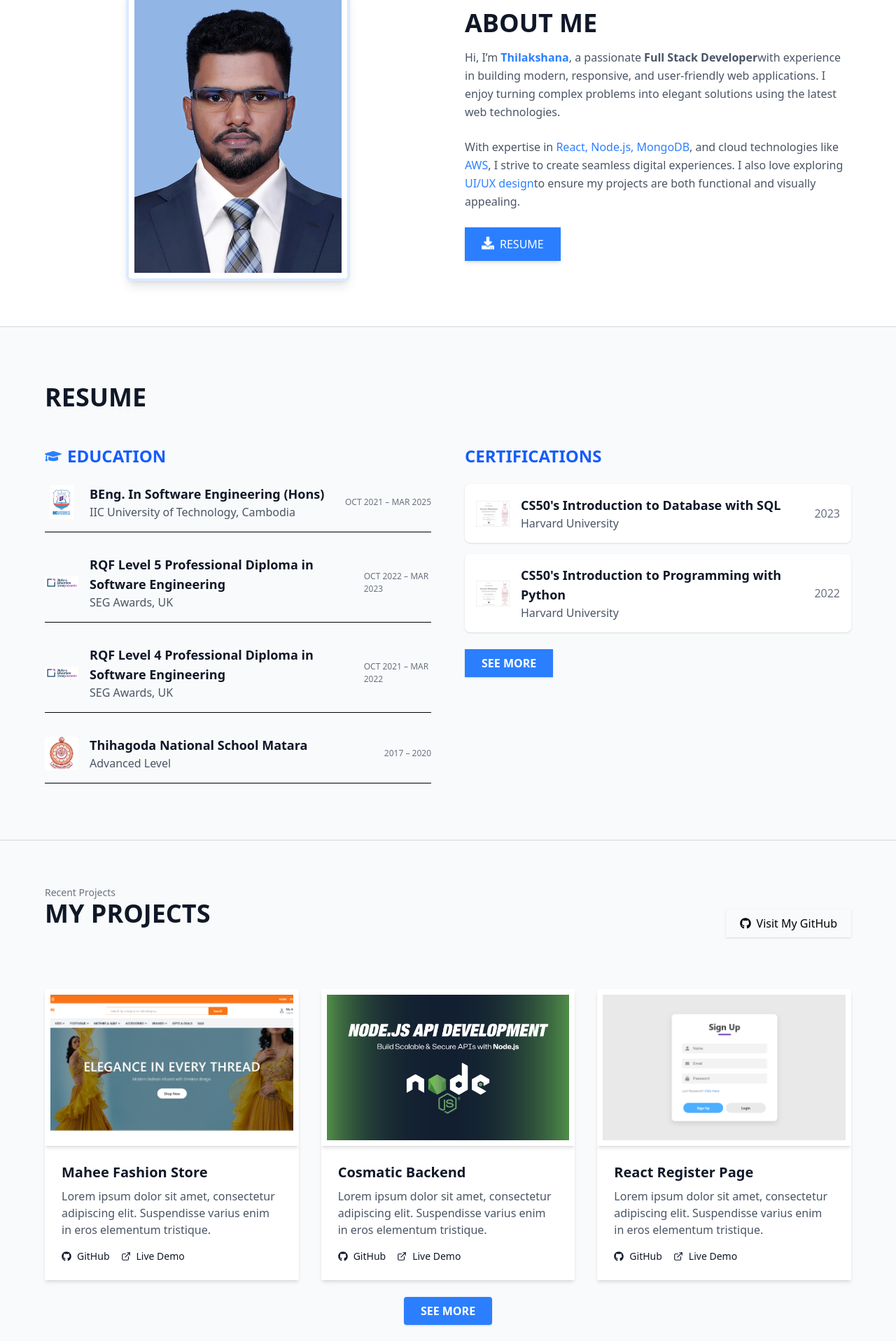
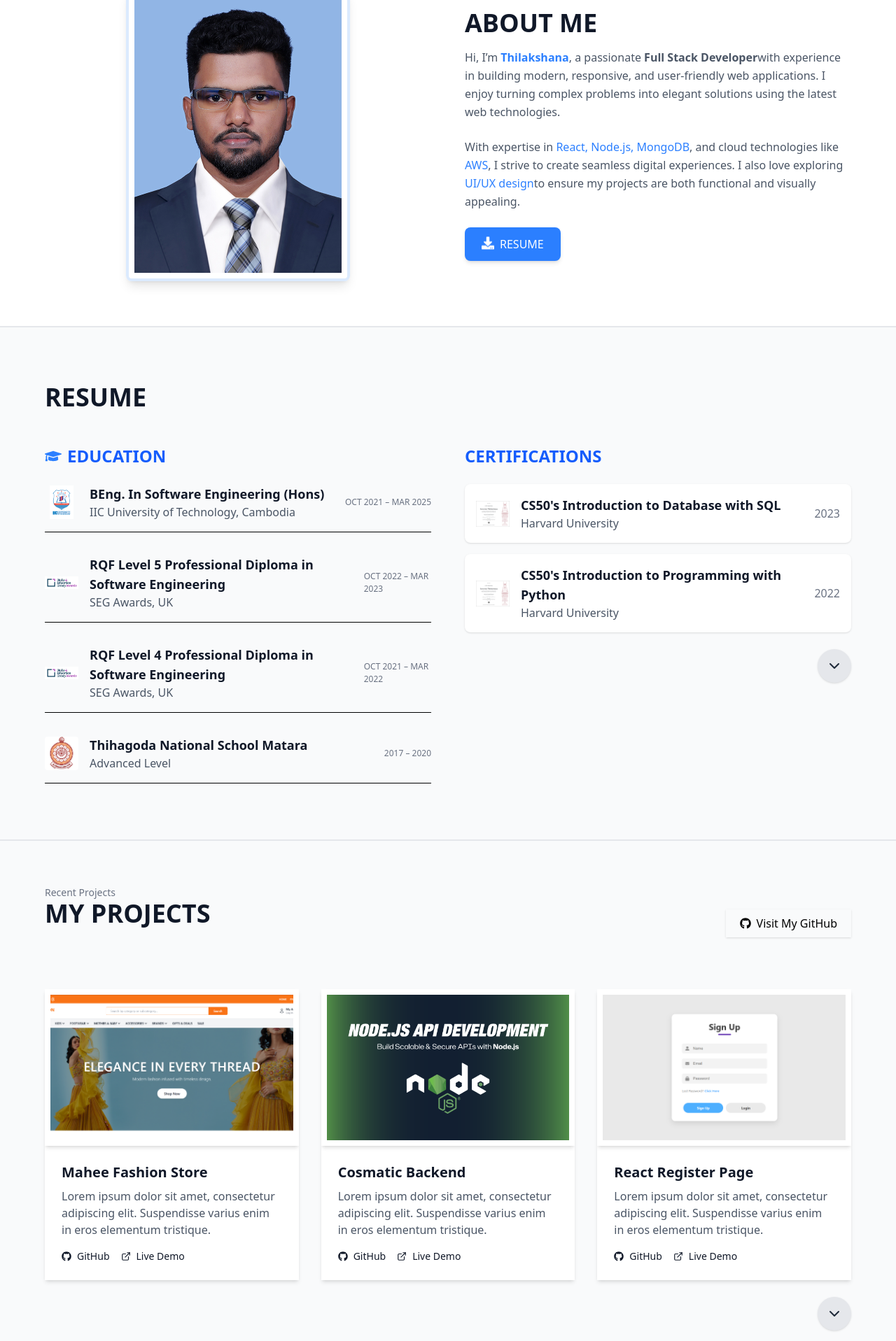
Before and after one commit to gthilakshana/thilakshana, a React (Vite) app: page / in a window 1280 px wide. Shown: the part 880-2797 px from the top of the page at 70% size. Built offline with nearby package versions, Linux system fonts and the light colour scheme.

Commit message:
about Updated

```diff
--- a/package.json
+++ b/package.json
@@ -11,6 +11,7 @@
   },
   "dependencies": {
     "@tailwindcss/vite": "^4.1.12",
+    "lucide-react": "^0.540.0",
     "react": "^19.1.1",
     "react-dom": "^19.1.1",
     "react-icons": "^5.5.0",
--- a/src/components/about.jsx
+++ b/src/components/about.jsx
@@ -36,16 +36,20 @@ export default function About() {
                     </p>
 
                     {/* Animated Button */}
-                    <Link
-                        to="/contact"
+                    <a
+                        href="/cv/Gavrawa_Thilakshana.pdf"
+                        target="_blank"
+                        rel="noopener noreferrer"
                         className="inline-flex items-center gap-2 px-6 py-3 uppercase
-                        bg-blue-500 text-white font-medium shadow-md
-                        hover:bg-blue-600 hover:scale-105 active:scale-95
-                        transition-transform duration-300 ease-in-out"
+             bg-blue-500 text-white font-medium shadow-md
+             hover:bg-blue-600 hover:scale-105 active:scale-95
+             transition-transform duration-300 ease-in-out rounded-lg"
                     >
                         <FaDownload className="animate-bounce text-lg" />
                         Resume
-                    </Link>
+                    </a>
+
+
                 </div>
             </div>
         </section>
--- a/src/components/homeView.jsx
+++ b/src/components/homeView.jsx
@@ -101,7 +101,7 @@ export default function HomeView() {
                     {techIcons.map((item, i) => (
                         <div
                             key={i}
-                            className="absolute text-xl sm:text-2xl md:text-3xl"
+                            className="absolute text-xl sm:text-2xl md:text-3xl animate-pulse"
                             style={{
                                 transform: `rotate(${item.angle}deg) translate(${radius}px) rotate(-${item.angle}deg)`,
                             }}
--- a/src/components/projects.jsx
+++ b/src/components/projects.jsx
@@ -1,6 +1,7 @@
 import { useState } from "react";
 import { FaGithub } from "react-icons/fa";
 import { FiExternalLink } from "react-icons/fi";
+import { ChevronDown, ChevronUp } from "lucide-react";
 
 export default function Projects() {
     const [showMore, setShowMore] = useState(false);
@@ -117,13 +118,13 @@ export default function Projects() {
 
             {/* See More Button */}
             {projects.length > initialCount && (
-                <div className="mt-6 flex justify-center">
-                    <button
+                <div className="mt-6 flex justify-end">
+                    <span
                         onClick={() => setShowMore(!showMore)}
-                        className="px-6 py-2 bg-blue-500 text-white font-semibold uppercase shadow hover:bg-blue-600 transition rounded"
+                        className="p-3 rounded-full bg-gray-200 text-gray-800 cursor-pointer shadow hover:bg-gray-800 hover:text-white transition"
                     >
-                        {showMore ? "See Less" : "See More"}
-                    </button>
+                        {showMore ? <ChevronUp size={24} /> : <ChevronDown size={24} />}
+                    </span>
                 </div>
             )}
         </section>
--- a/src/components/resume.jsx
+++ b/src/components/resume.jsx
@@ -1,6 +1,7 @@
 import { useState } from "react";
 import { FaGraduationCap } from "react-icons/fa";
 import { FiSearch, FiChevronLeft, FiChevronRight, FiX } from "react-icons/fi";
+import { ChevronDown, ChevronUp } from "lucide-react"
 
 export default function Resume() {
     const [showMore, setShowMore] = useState(false);
@@ -105,12 +106,12 @@ export default function Resume() {
 
                         </div>
 
-                        <div className="mt-6 flex justify-start">
+                        <div className="mt-6 flex justify-end">
                             <button
                                 onClick={() => setShowMore(!showMore)}
-                                className="px-6 py-2 bg-blue-500 text-white font-semibold uppercase shadow hover:bg-blue-600 transition "
+                                className="p-3 rounded-full bg-gray-200 text-gray-800 cursor-pointer shadow hover:bg-gray-800 hover:text-white transition"
                             >
-                                {showMore ? "See Less" : "See More"}
+                                {showMore ? <ChevronUp size={24} /> : <ChevronDown size={24} />}
                             </button>
                         </div>
                     </div>
--- a/src/pages/homePage.jsx
+++ b/src/pages/homePage.jsx
@@ -46,7 +46,7 @@ export default function Home() {
             {showScrollButton && (
                 <button
                     onClick={scrollToTop}
-                    className="fixed bottom-6 right-6 z-50 bg-blue-500 hover:bg-blue-600 text-white p-3 rounded-full shadow-lg transition animate-bounce"
+                    className="fixed bottom-6 right-6 z-50 bg-gray-800 hover:bg-gray-900 text-white p-3 rounded-full shadow-lg transition animate-bounce"
                     aria-label="Scroll to top"
                 >
                     <FaArrowUp />
```
Also changed, not shown: 2 other files (tests, documents, lock files or other folders).
